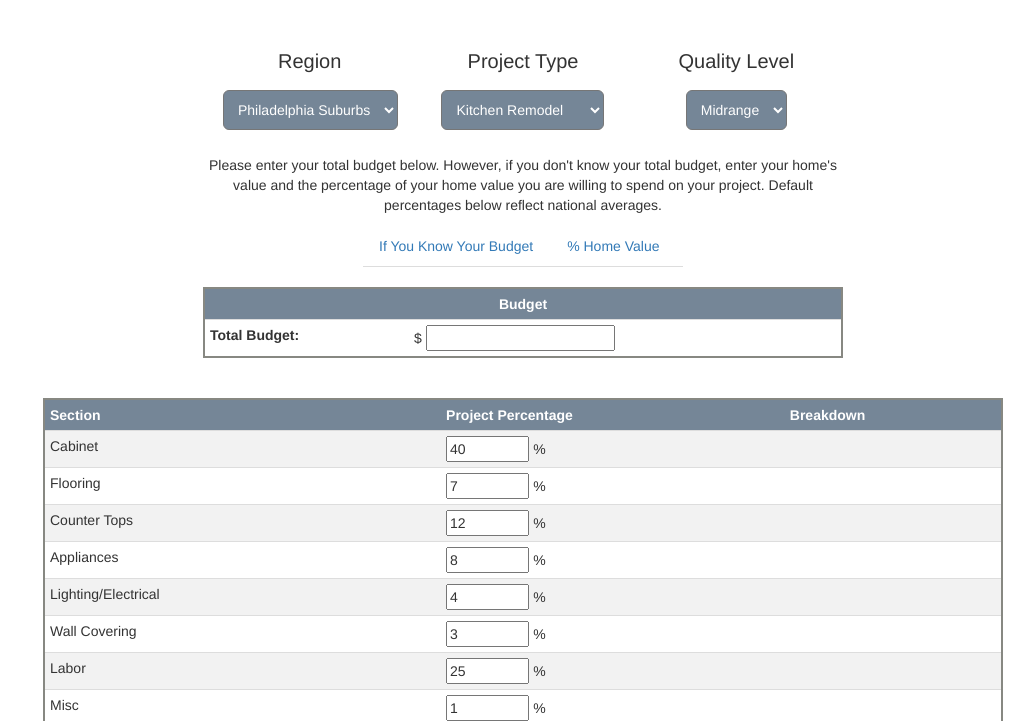
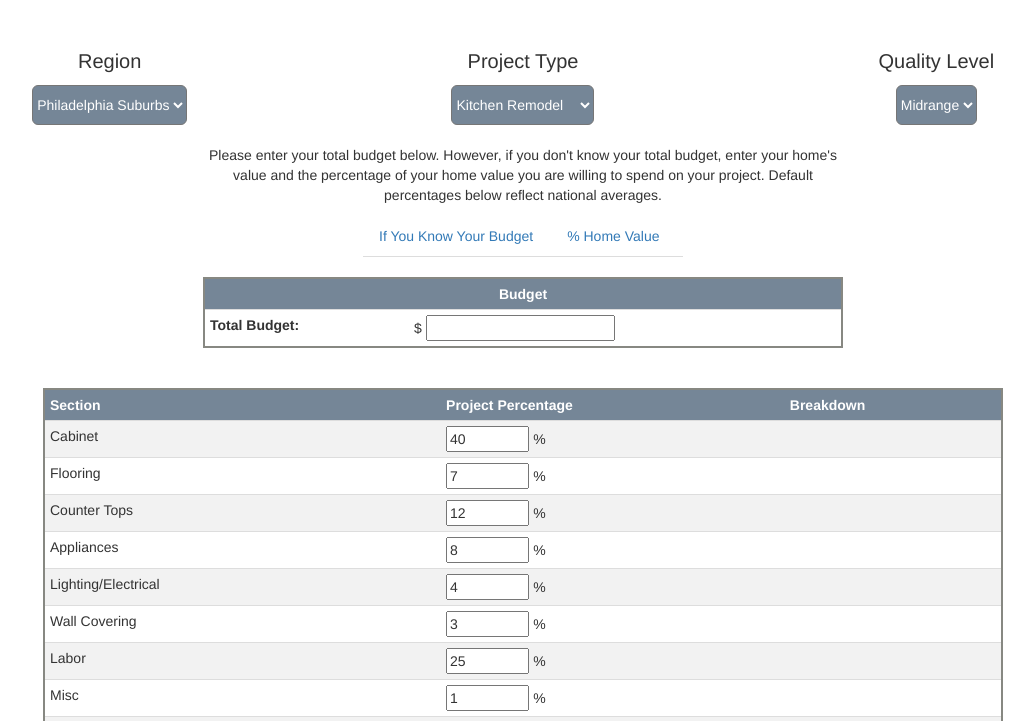
Before and after one commit to nciccarino/home-tech-calc, a plain HTML site: page index.html in a window 1280 px wide. Shown: the part 99-820 px from the top of the page, without its empty margins (117-1151 px from the left). Drawn offline with nearby package versions, Linux system fonts and the light colour scheme.

Commit message:
update again

```diff
--- a/css/style.css
+++ b/css/style.css
@@ -7,14 +7,13 @@
 
 .optionCont {
 	margin: 20px;
-	width: 50%
 }
 
 .dropSelect {
 	height: 40px;
 	color: #fff;
-	padding: 10px;
-	margin: 5px;
+/*	padding: 10px;
+	margin: 5px; */
 	border-radius: 6px;
 	background-color: #758697;
 }
```
